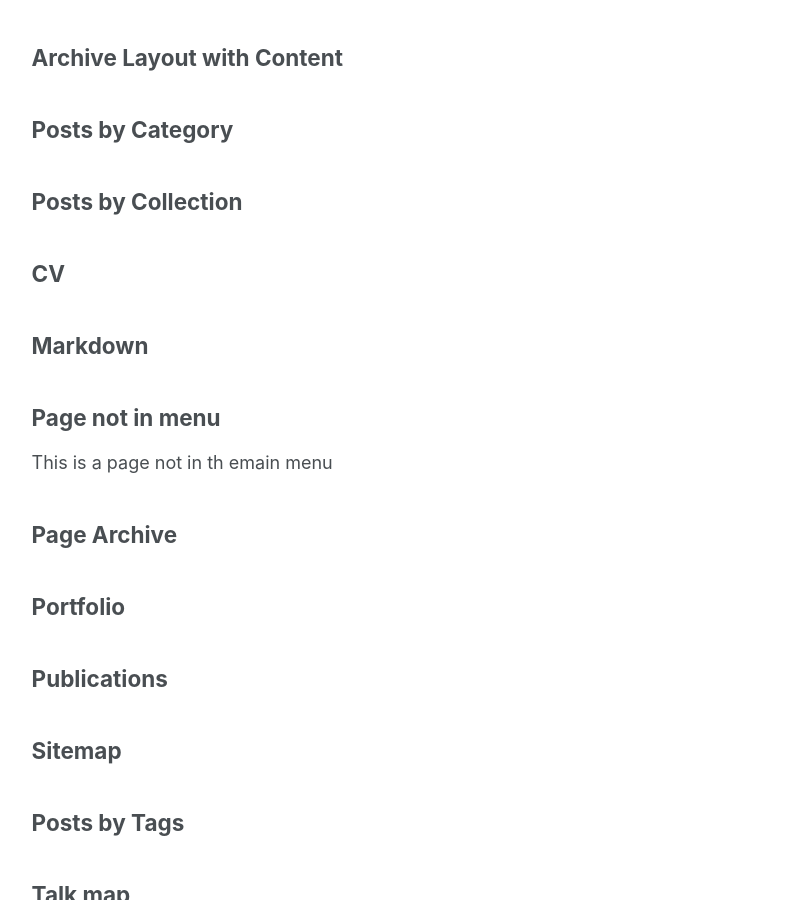
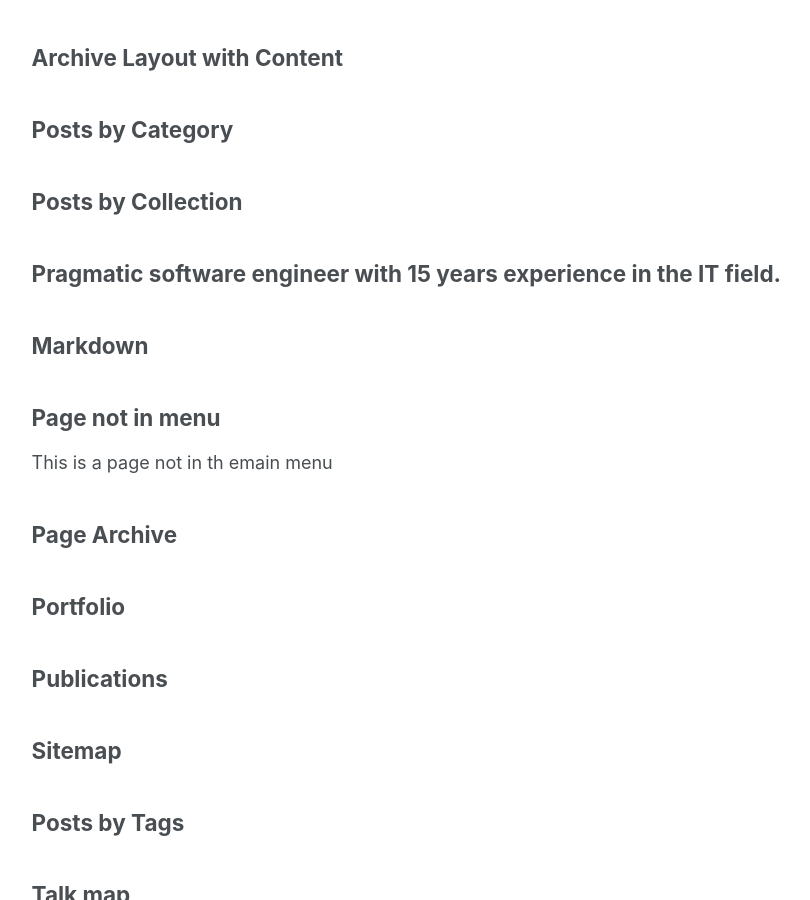
Before and after one commit to chadicus/chadicus.github.io, a Jekyll site: the page built from _pages/page-archive.html, in a window 1280 px wide and 900 px high, scrolled down 408 px. Shown: the whole window, without its empty margins (250-1060 px from the left). Built offline with Jekyll 4.4.1, drawn with Linux system fonts in a browser that asks for light colours.

Commit message:
update cv

```diff
--- a/_pages/cv.md
+++ b/_pages/cv.md
@@ -1,6 +1,6 @@
 ---
 layout: archive
-title: "CV"
+title: "Pragmatic software engineer with 15 years experience in the IT field."
 permalink: /cv/
 author_profile: true
 redirect_from:
```
Also changed, not shown: other parts of _pages/cv.md (+0 -3 lines).
